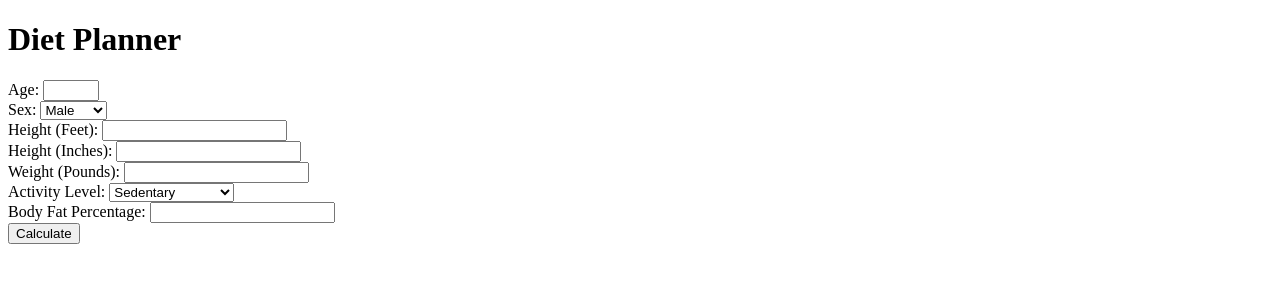
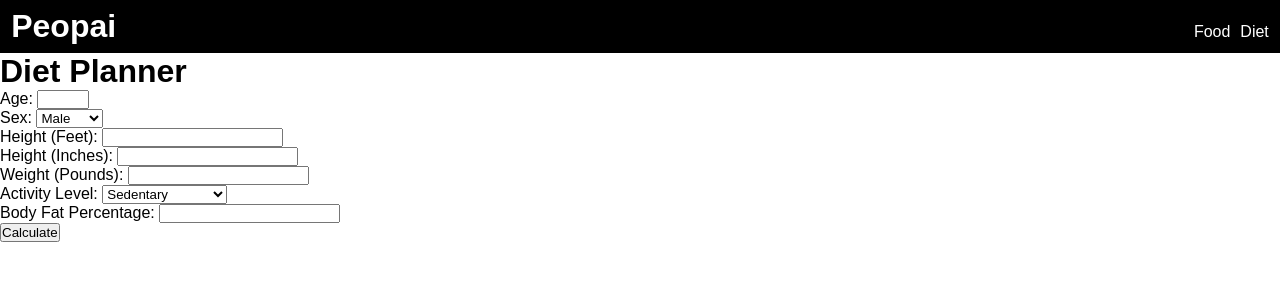
Before and after one commit to Nishita10/peopai, a Flask app: page /diet in a window 1280 px wide. Shown: the top 300 px of the page. Run offline with Flask 3, Linux system fonts and the light colour scheme.

Commit message:
basic site completed

```diff
--- a/app.py
+++ b/app.py
@@ -9,11 +9,11 @@ app = Flask(__name__)
 
 @app.route('/')
 def index():
-    return render_template('index.html')
+    return render_template('index.html', title = 'Home')
 
 @app.route('/diet')
 def diet():
-    return render_template('diet.html')
+    return render_template('diet.html', title = "Diet")
 
 @app.route('/calculate', methods=['POST'])
 def calculate():
@@ -47,7 +47,7 @@ def calculate():
 
 @app.route('/food')
 def home():
-    return render_template('food.html')  # Assumes you have an HTML file named 'index.html'
+    return render_template('food.html', title = 'Food')  # Assumes you have an HTML file named 'index.html'
 
 @app.route('/get_recipe', methods=['POST'])
 def get_recipe():
--- /dev/null
+++ b/static/js/diet.js
@@ -0,0 +1,28 @@
+document.getElementById('calorieForm').addEventListener('submit', function (event) {
+    event.preventDefault();
+
+    const formData = new FormData(this);
+
+    fetch('/calculate', {
+        method: 'POST',
+        body: formData
+    })
+        .then(response => response.json())
+        .then(data => {
+            if (data.error) {
+                document.getElementById('results').innerHTML = `<p>Error: ${data.error}</p>`;
+            } else {
+                let resultHTML = '<h2>Calorie Results</h2><ul>';
+                data.calories_result.forEach(result => {
+                    resultHTML += `<li>${result.label}: ${result.calories} Calories/day (${result.percentage})</li>`;
+                });
+                resultHTML += '</ul>';
+
+                resultHTML += `<h2>Sample Diet Plan</h2><div>${data.diet_plan_html}</div>`;
+                document.getElementById('results').innerHTML = resultHTML;
+            }
+        })
+        .catch(error => {
+            document.getElementById('results').innerHTML = `<p>Error: ${error.message}</p>`;
+        });
+});
--- /dev/null
+++ b/static/styles/base.css
@@ -0,0 +1,42 @@
+*{
+    padding: 0;
+    margin: 0;
+    box-sizing: border-box;
+    font-family: Arial, sans-serif;
+}
+
+.navtab{
+    width: 100%;
+    background-color: black;
+}
+
+nav{
+    display: flex;
+    flex-direction: row;
+    align-items:baseline;
+    justify-content: space-between;
+    padding: 0.5rem 0.7rem;
+    height:fit-content;
+}
+
+.logo{
+    font-size: 2rem;
+}
+
+.logo a{
+    color: white;
+    font-weight: bolder;
+}
+
+.tabs{
+    display: flex;
+    flex-direction: row;
+    align-items:baseline;
+    justify-content: space-around;
+    gap: 10px;
+}
+
+a{
+    text-decoration: none;
+    color: white;
+}
--- /dev/null
+++ b/templates/base.html
@@ -0,0 +1,26 @@
+
+<!DOCTYPE html>
+<html lang="en">
+<head>
+    <meta charset="UTF-8">
+    <meta name="viewport" content="width=device-width, initial-scale=1.0">
+    <title>Peopai - {{title}}</title>
+    <link rel= "stylesheet" type= "text/css" href= "{{ url_for('static',filename='styles/base.css') }}">
+</head>
+<body>
+    <div class="navtab">
+        <nav>
+            <div class="logo">
+                <a href="/">Peopai</a>
+            </div>
+            <div class="tabs">
+                <a href="/food"><div class="tab">Food</div></a>
+                <a href="/diet"><div class="tab">Diet</div></a>
+            </div>
+        </nav>
+    </div>
+    {% block content %}
+    {% endblock %}
+
+</body>
+</html>
--- a/templates/diet.html
+++ b/templates/diet.html
@@ -1,10 +1,8 @@
-<!DOCTYPE html>
-<html lang="en">
-<head>
-    <meta charset="UTF-8">
-    <meta name="viewport" content="width=device-width, initial-scale=1.0">
-    <title>Diet Planner</title>
-</head>
+{%extends "base.html" %}
+{%block content%}
+
+<head></head>
+
 <body>
     <h1>Diet Planner</h1>
     <form id="calorieForm">
@@ -43,35 +41,6 @@
 
     <div id="results"></div>
 
-    <script>
-        document.getElementById('calorieForm').addEventListener('submit', function(event) {
-            event.preventDefault();
-
-            const formData = new FormData(this);
-
-            fetch('/calculate', {
-                method: 'POST',
-                body: formData
-            })
-            .then(response => response.json())
-            .then(data => {
-                if (data.error) {
-                    document.getElementById('results').innerHTML = `<p>Error: ${data.error}</p>`;
-                } else {
-                    let resultHTML = '<h2>Calorie Results</h2><ul>';
-                    data.calories_result.forEach(result => {
-                        resultHTML += `<li>${result.label}: ${result.calories} Calories/day (${result.percentage})</li>`;
-                    });
-                    resultHTML += '</ul>';
-
-                    resultHTML += `<h2>Sample Diet Plan</h2><div>${data.diet_plan_html}</div>`;
-                    document.getElementById('results').innerHTML = resultHTML;
-                }
-            })
-            .catch(error => {
-                document.getElementById('results').innerHTML = `<p>Error: ${error.message}</p>`;
-            });
-        });
-    </script>
+    <script src="{{ url_for('static', filename='js/diet.js') }}"></script>
 </body>
-</html>
+{% endblock %}
```
Also changed, not shown: static/js/food.js (added, +25 -0 lines), static/styles/styles.css (+20 -7 lines), templates/food.html (+6 -35 lines), templates/index.html (+4 -7 lines).
